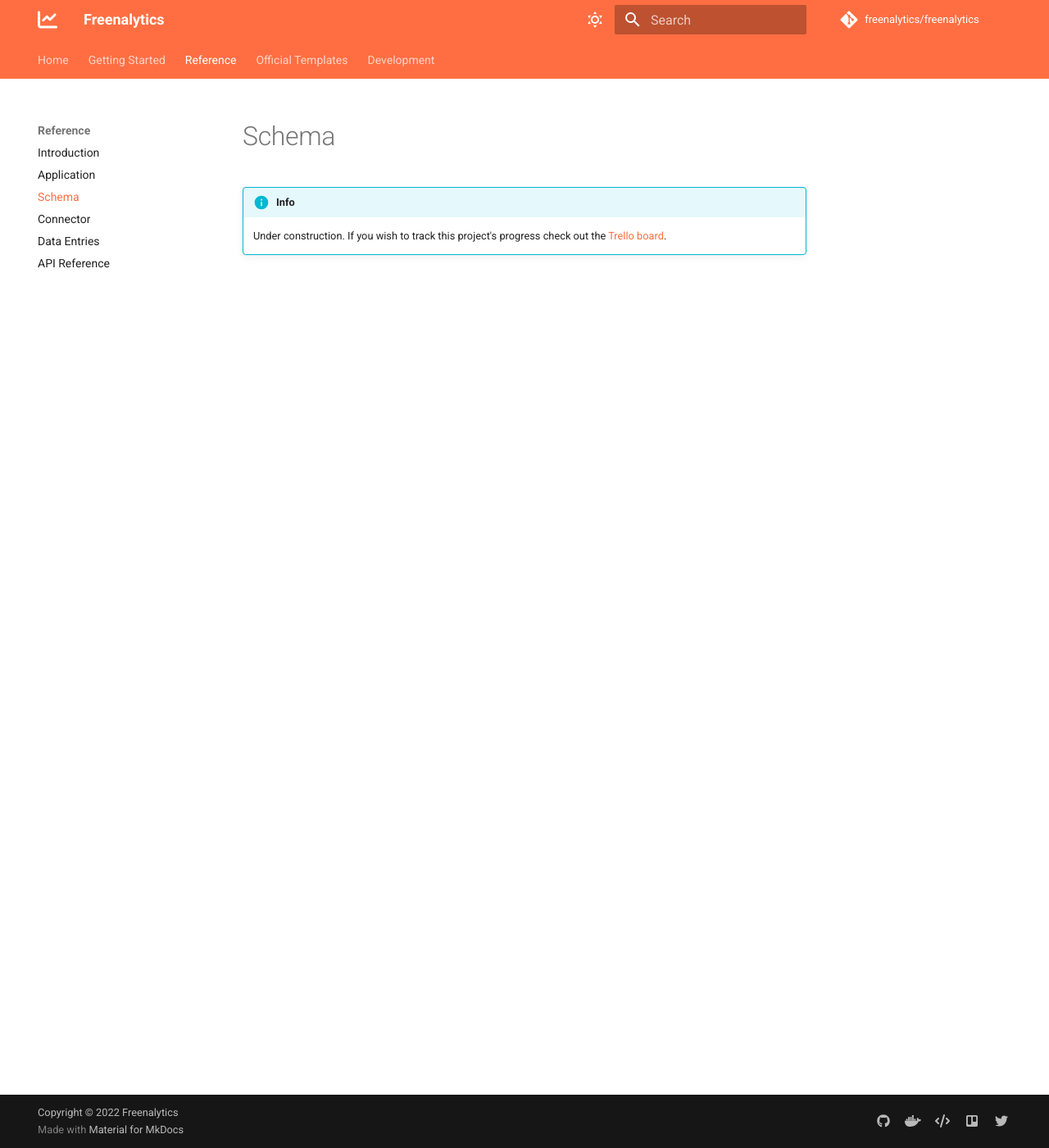
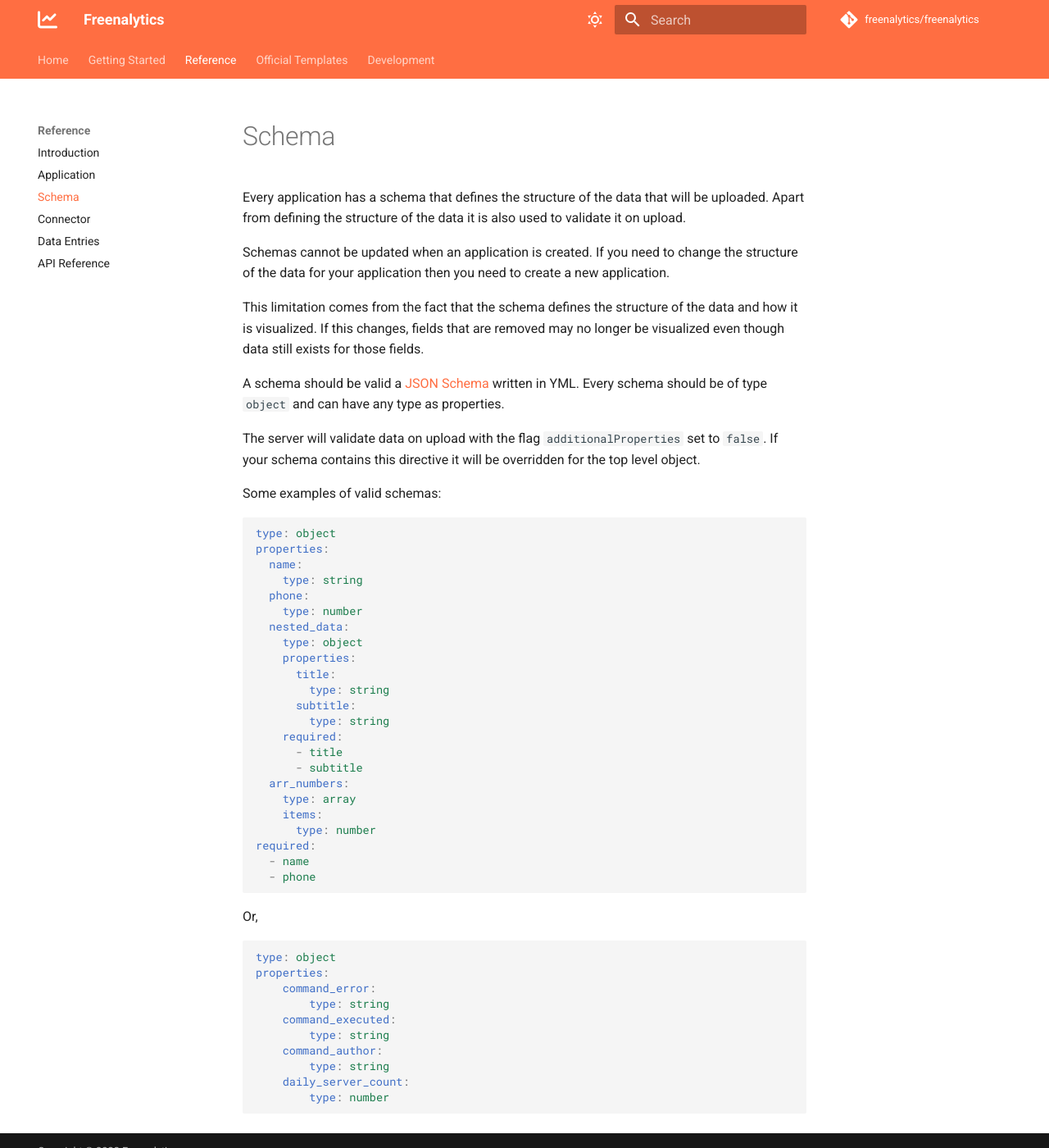
Before and after one commit to freenalytics/documentation, an MkDocs documentation site: the page built from docs/reference/schema.md, in a window 1280 px wide and 1400 px high. Shown: the whole window at 82% size. Built offline with MkDocs 1.6.1 and Material for MkDocs 9.7.7, drawn with Linux system fonts in a browser that asks for light colours; comment, search, counter and statistics services are not loaded.

Commit message:
Created reference/schema page.

````diff
--- a/docs/reference/schema.md
+++ b/docs/reference/schema.md
@@ -1,2 +1,59 @@
-!!! info
-    Under construction. If you wish to track this project's progress check out the [Trello board](https://trello.com/b/oDg8aD7n).
+# Schema
+
+Every application has a schema that defines the structure of the data that will be uploaded. Apart from defining
+the structure of the data it is also used to validate it on upload.
+
+Schemas cannot be updated when an application is created. If you need to change the structure of the data for your
+application then you need to create a new application.
+
+This limitation comes from the fact that the schema defines the structure of the data and how it is visualized.
+If this changes, fields that are removed may no longer be visualized even though data still exists for those fields.
+
+A schema should be valid a [JSON Schema](https://json-schema.org/draft/2020-12/json-schema-core.html) written in YML.
+Every schema should be of type `object` and can have any type as properties.
+
+The server will validate data on upload with the flag `additionalProperties` set to `false`. If your schema
+contains this directive it will be overridden for the top level object.
+
+Some examples of valid schemas:
+
+```yaml
+type: object
+properties:
+  name:
+    type: string
+  phone:
+    type: number
+  nested_data:
+    type: object
+    properties:
+      title:
+        type: string
+      subtitle:
+        type: string
+    required:
+      - title
+      - subtitle
+  arr_numbers:
+    type: array
+    items:
+      type: number
+required:
+  - name
+  - phone
+```
+
+Or,
+
+```yaml
+type: object
+properties:
+    command_error:
+        type: string
+    command_executed:
+        type: string
+    command_author:
+        type: string
+    daily_server_count:
+        type: number
+```
````
